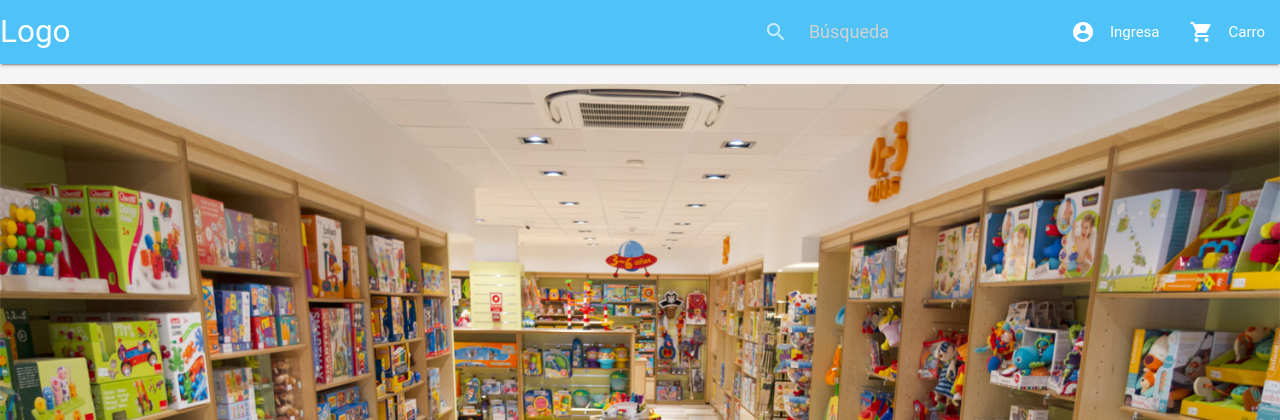
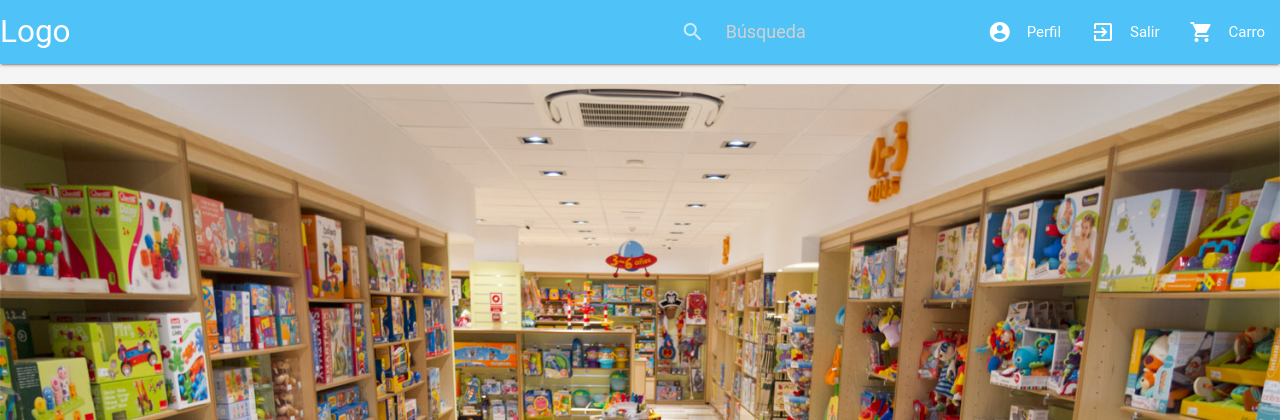
Before and after one commit to mnlalbani/hmi-toystore, a PHP site: page /index.php in a window 1280 px wide. Shown: the top 420 px of the page. Run offline with PHP 8.4, Linux system fonts and the light colour scheme; the visitor is signed in with stand-in values (Sample User, id 1); tables that the repository leaves empty or names only in its code hold one stand-in row (values such as "Sample post"); grey boxes marked "Sample" are stand-in pictures; some libraries are stand-ins or nearby versions; some web fonts are replaced.

Commit message:
added logout functionality and profile link to index.

```diff
--- a/index.php
+++ b/index.php
@@ -1,3 +1,10 @@
+<?php
+    session_start();
+    if(isset($_GET['logout'])){
+        session_unset();
+        session_destroy();
+    }
+?>
 <!DOCTYPE html>
 <html lang="en">
 <head>
@@ -49,7 +56,14 @@
                                 </div>
                             </form>
                         </li>
-                        <li><a href="login.php"><i class="material-icons left tooltipped" data-position="bottom" data-delay="50" data-tooltip="Ingresa">account_circle</i><span class="hide-on-med-and-down">Ingresa</span></a></li>
+                        <?php
+                            if(isset($_SESSION['correo'])){
+                            echo "<li><a href='perfil.php'><i class='material-icons left tooltipped' data-position='bottom' data-delay='50' data-tooltip='Perfil'>account_circle</i><span class='hide-on-med-and-down'>Perfil</span></a></li>";
+                            echo "<li><a href='index.php?logout=true'><i class='material-icons left tooltipped' data-position='bottom' data-delay='50' data-tooltip='Salir'>exit_to_app</i><span class='hide-on-med-and-down'>Salir</span></a></li>";
+                            }else{
+                            echo "<li><a href='login.php'><i class='material-icons left tooltipped' data-position='bottom' data-delay='50' data-tooltip='Ingresa'>account_circle</i><span class='hide-on-med-and-down'>Ingresa</span></a></li>";
+                            }
+                        ?>
                         <li><a href="carro.php"><i class="material-icons left tooltipped" data-position="bottom" data-delay="50" data-tooltip="Carro de Compras">shopping_cart</i><span class="hide-on-med-and-down">Carro</span></a></li>
                     </ul>
                 </div>
```
